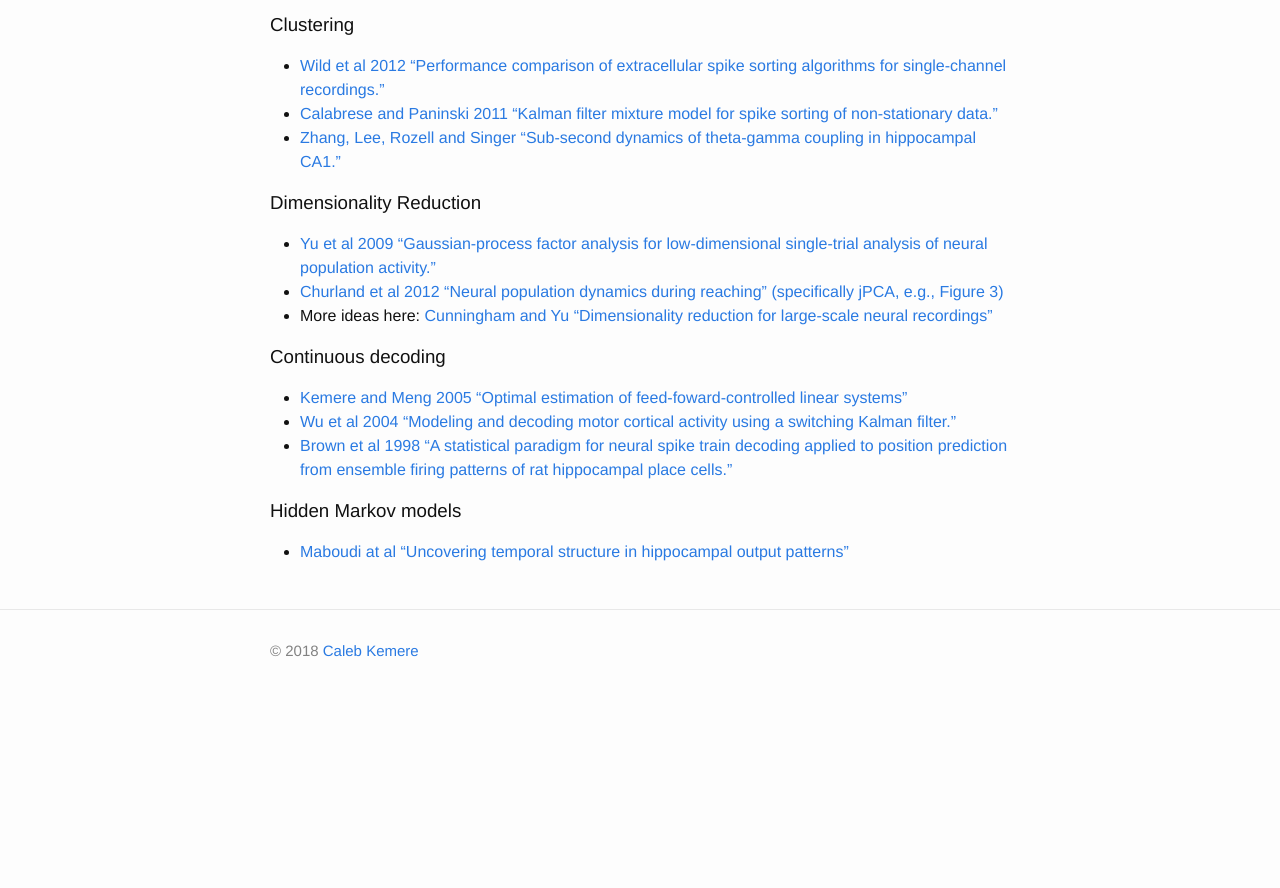
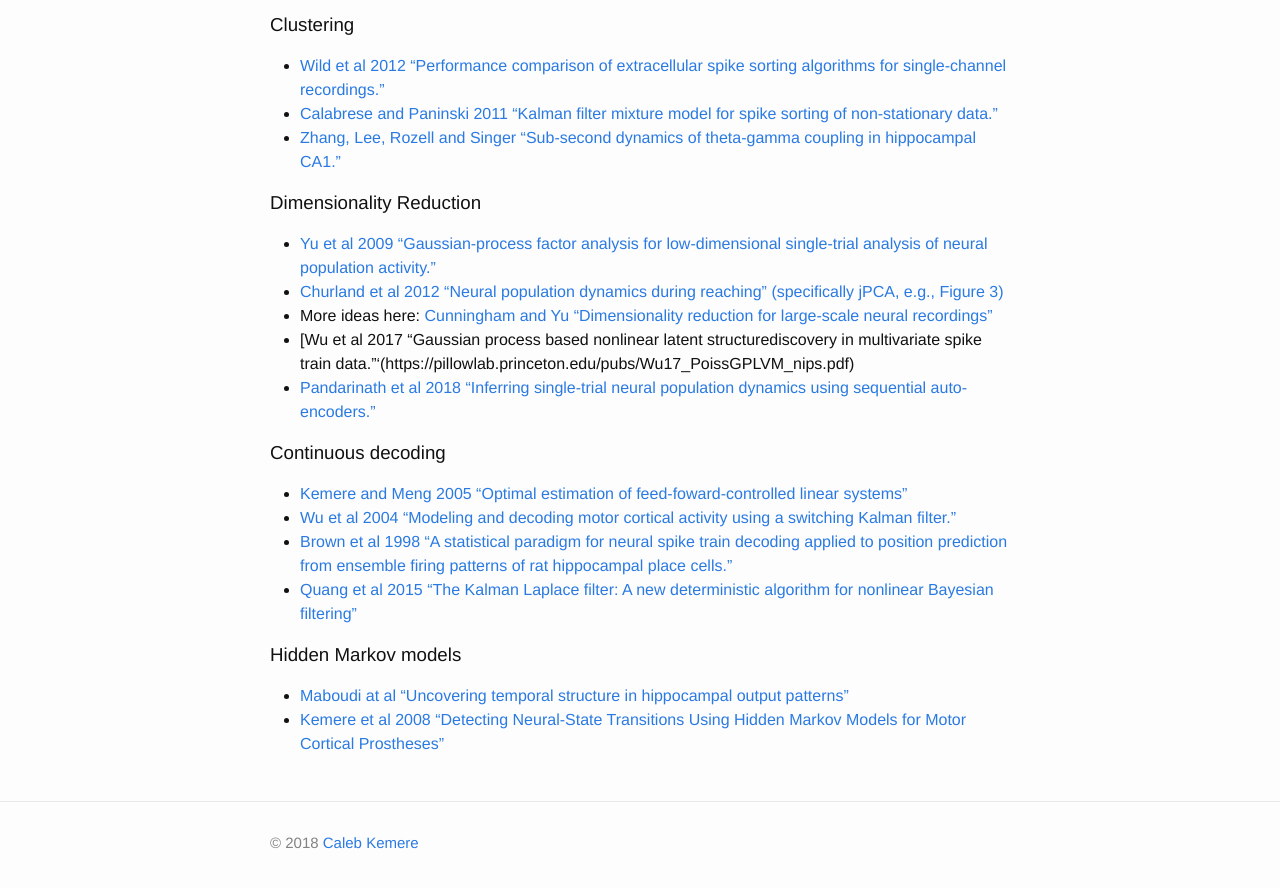
Before and after one commit to elec548/elec548.github.io, a Jekyll site: the page built from Assignments/finalproject.md, in a window 1280 px wide and 900 px high, scrolled down 590 px. Shown: the top 888 px of the window. Built offline with Jekyll 4.4.1, drawn with Linux system fonts in a browser that asks for light colours; before the commit the page ends 1298 px from its top, so only the background shows below that.

Commit message:
Added more final project papers

```diff
--- a/Assignments/finalproject.md
+++ b/Assignments/finalproject.md
@@ -42,11 +42,15 @@ using one of the techniques from the class on a topic of their own interest
   - [Yu et al 2009 "Gaussian-process factor analysis for low-dimensional single-trial analysis of neural population activity."](FinalProject/Yu2009.pdf)
   - [Churland et al 2012 "Neural population dynamics during reaching" (specifically jPCA, e.g., Figure 3)](https://www.nature.com/articles/nature11129)
   - More ideas here: [Cunningham and Yu "Dimensionality reduction for large-scale neural recordings"](https://www.ncbi.nlm.nih.gov/pmc/articles/PMC4433019/)
+  - [Wu et al 2017 "Gaussian process based nonlinear latent structurediscovery in multivariate spike train data."'(https://pillowlab.princeton.edu/pubs/Wu17_PoissGPLVM_nips.pdf)
+  - [Pandarinath et al 2018 "Inferring single-trial neural population dynamics using sequential auto-encoders."](https://www.nature.com/articles/s41592-018-0109-9)
 
 ### Continuous decoding
   - [Kemere and Meng 2005 "Optimal estimation of feed-foward-controlled linear systems"](FinalProject/Kemere2005.pdf)
   - [Wu et al 2004 "Modeling and decoding motor cortical activity using a switching Kalman filter."](FinalProject/Wu2004.pdf)
   - [Brown et al 1998 "A statistical paradigm for neural spike train decoding applied to position prediction from ensemble firing patterns of rat hippocampal place cells."](FinalProject/Brown1998.pdf)
+  - [Quang et al 2015 "The Kalman Laplace filter: A new deterministic algorithm for nonlinear Bayesian filtering"](https://ieeexplore.ieee.org/abstract/document/7266743)
 
 ### Hidden Markov models
   - [Maboudi at al "Uncovering temporal structure in hippocampal output patterns"](https://elifesciences.org/articles/34467)
+  - [Kemere et al 2008 "Detecting Neural-State Transitions Using Hidden Markov Models for Motor Cortical Prostheses"](https://journals.physiology.org/doi/full/10.1152/jn.00924.2007)
```
